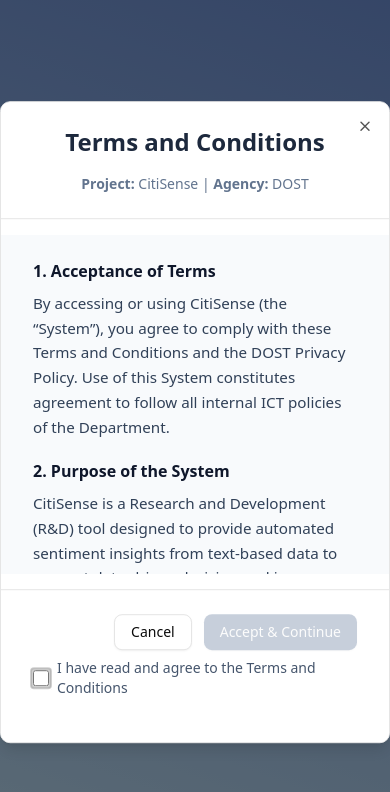
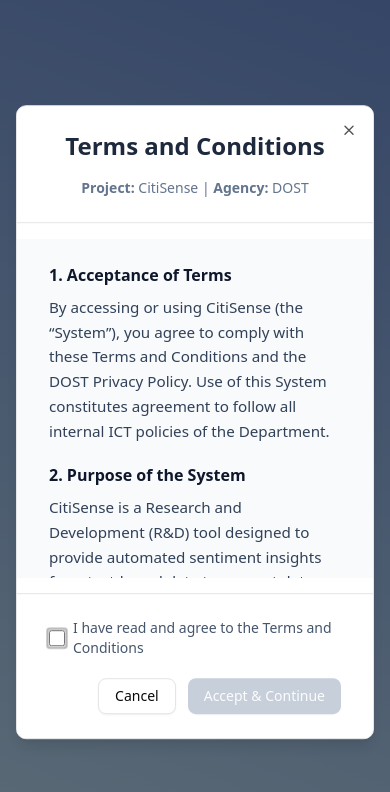
Before and after one commit to APC-SoCIT/APC_2025_2026_T1_MI232_G07-DOST-CitiSense, a React (Vite) app in the folder frontend/: page /register in a window 390 px wide. Shown: the top 792 px of the page. Built offline with nearby package versions, Linux system fonts and the light colour scheme; no server answers.

Commit message:
refactor: make termsandconditionspopup smaller to mobile screens

```diff
--- a/frontend/src/authentication/TermsAndConditionsPopup.tsx
+++ b/frontend/src/authentication/TermsAndConditionsPopup.tsx
@@ -44,7 +44,7 @@
         if (!v) onClose();
       }}
     >
-      <DialogContent className="max-w-lg w-full p-0 overflow-hidden">
+      <DialogContent className="flex flex-col p-0 overflow-hidden">
         <DialogHeader className="border-b px-8 py-6 bg-white">
           <DialogTitle className="text-2xl font-bold text-slate-800 m-0">
             Terms and Conditions
@@ -120,11 +120,7 @@
           </section>
         </div>
         <DialogFooter className="border-t px-8 py-6 bg-white">
-          {error && (
-            <div className="mb-4 text-red-700 bg-red-50 px-3 py-2 rounded text-xs border border-red-200">
-              {error}
-            </div>
-          )}
+          <div className="flex flex-col w-full">
             <div className="flex items-center gap-2 mb-5">
               <Checkbox
                 id="agree-checkbox"
@@ -155,6 +151,7 @@
                 Accept & Continue
               </Button>
             </div>
+          </div>
         </DialogFooter>
       </DialogContent>
     </Dialog>
```
Also changed, not shown: 1 other file (tests, documents, lock files or other folders). Lines whose indentation alone changed are shown as unchanged.
